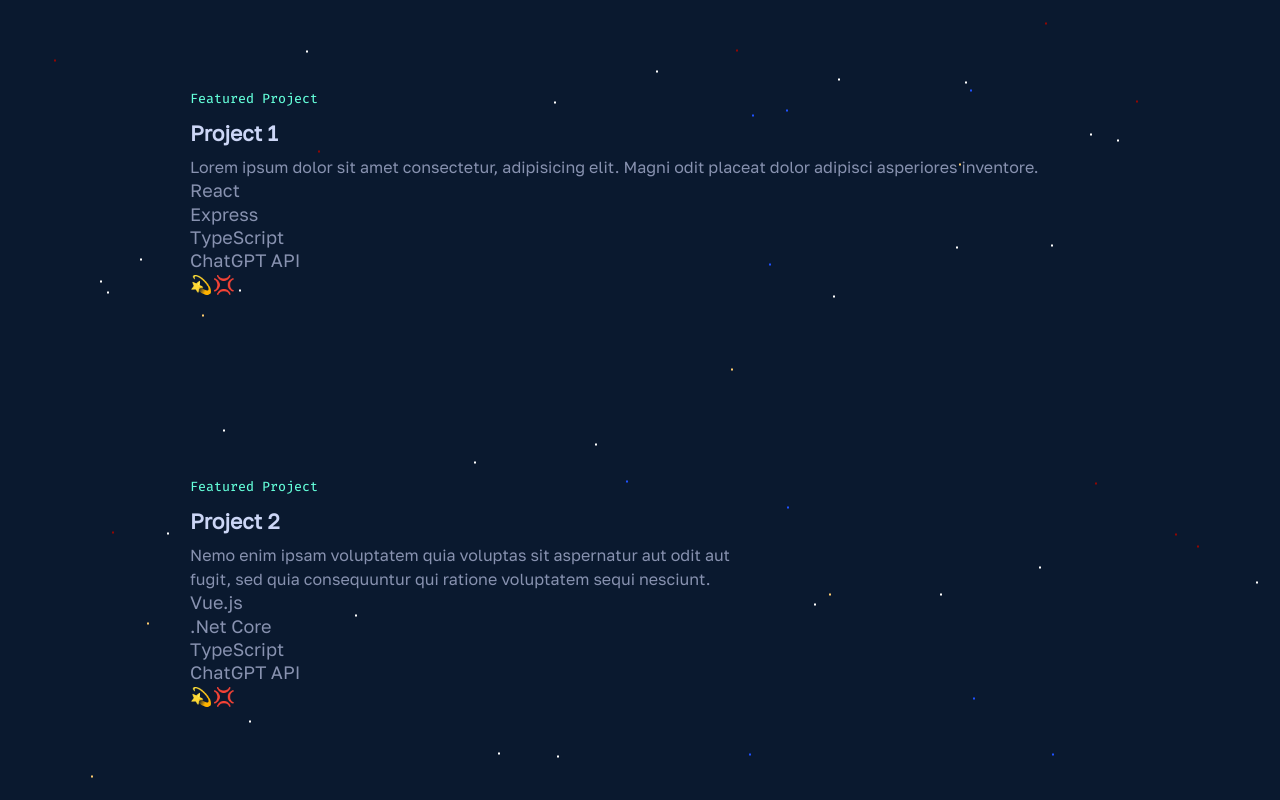
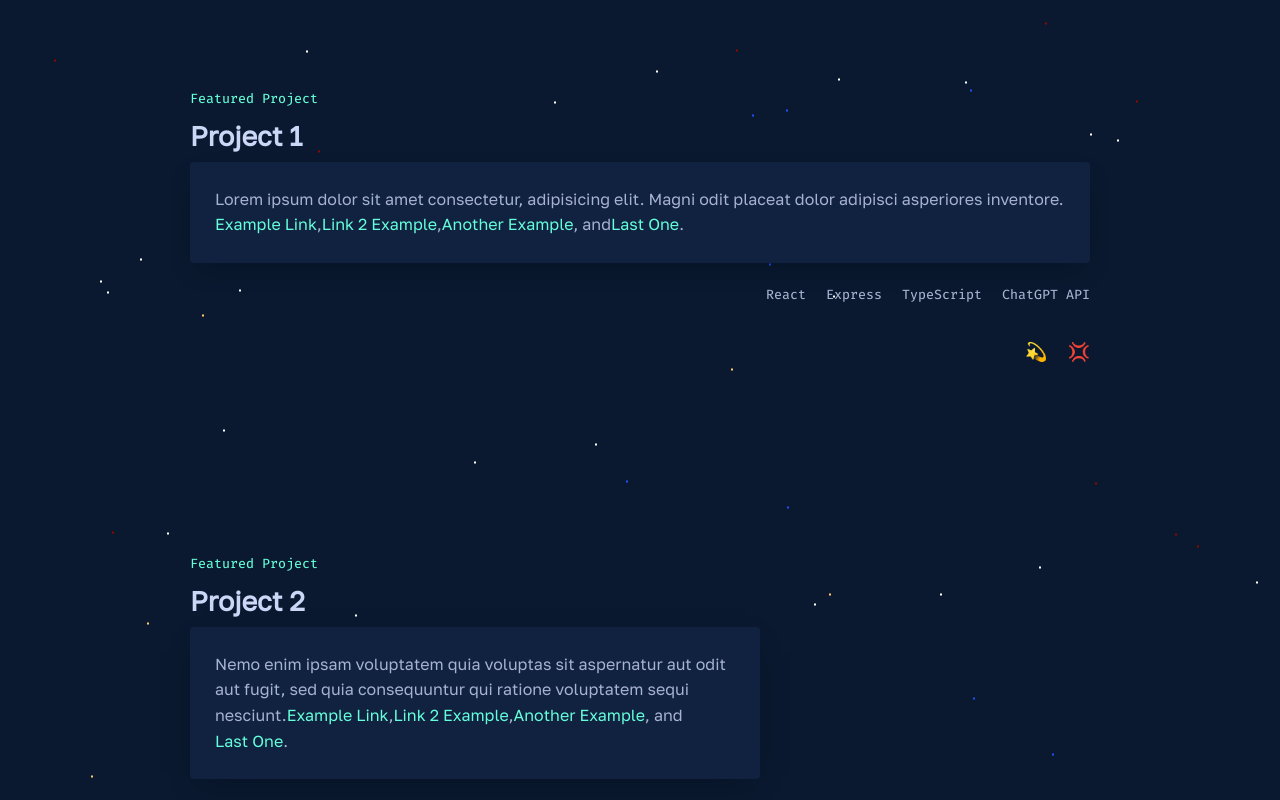
Before and after one commit to JosephBerm/Portfolio, a React (Create React App) app: page / in a window 1280 px wide. Shown: the part 2400-3200 px from the top of the page. Built offline with nearby package versions, Linux system fonts and the light colour scheme.

Commit message:
Continued the styling for the section
There are minor things that must be adjusted. When reaching media query 768, must make it align to the right, not left.

```diff
--- a/src/components/FeaturedProject.jsx
+++ b/src/components/FeaturedProject.jsx
@@ -13,7 +13,37 @@ function FeaturedProject({ projectDetails }) {
 				</a>
 			</h3>
 			<div className='project-description'>
-				<p>{projectDetails.description}</p>
+				<p>
+					{projectDetails.description}
+					<a
+						href={projectDetails.githubLink}
+						target='_blank'
+						rel='noopener noreferrer'>
+						Example Link
+					</a>
+					,
+					<a
+						href={projectDetails.githubLink}
+						target='_blank'
+						rel='noopener noreferrer'>
+						Link 2 Example
+					</a>
+					,
+					<a
+						href={projectDetails.githubLink}
+						target='_blank'
+						rel='noopener noreferrer'>
+						Another Example
+					</a>
+					, and
+					<a
+						href={projectDetails.githubLink}
+						target='_blank'
+						rel='noopener noreferrer'>
+						Last One
+					</a>
+					.
+				</p>
 			</div>
 			<ul className='project-tech-list'>
 				{projectDetails.technologiesUsed.map((tech, index) => (
--- a/src/css/AboutSection.css
+++ b/src/css/AboutSection.css
@@ -3,10 +3,7 @@
 .about_section p {
 	margin: 0px 0px 15px;
 }
-.about_section p:last-child,
-p:last-of-type {
-	margin: 0px;
-}
+
 .about_section p > a::after {
 	content: "";
 	display: block;
--- a/src/css/App.css
+++ b/src/css/App.css
@@ -31,6 +31,7 @@
 	--red-stars: #900603;
 	--yellow-stars: #ffcc6f;
 	--blue-stars: #1f51ff;
+	--white: #e6f1ff;
 	--fz-xxs: 1.2rem;
 	--fz-xs: 1.3rem;
 	--fz-s: 1.4rem;
@@ -133,6 +134,11 @@ a {
 	position: relative;
 }
 
+a:hover,
+a:focus {
+	color: var(--green);
+}
+
 svg {
 	user-select: none;
 }
@@ -156,8 +162,12 @@ button:hover {
 }
 
 p {
-	font-size: var(--fz-md);
-	line-height: 2.2rem;
+	font-size: var(--fz-s);
+	line-height: 1.5;
+}
+p:last-child,
+p:last-of-type {
+	margin: 0px;
 }
 
 #root {
@@ -386,6 +396,10 @@ a.inline-link:focus-visible {
 	.section-header::after {
 		margin-left: 20px;
 	}
+	p {
+		font-size: var(--fz-md);
+		line-height: 1.4;
+	}
 }
 /*////////////////////////////////////////////////////////// TODO: 768px ~ App.css
 ////////////////////////////////////////////////////////// */
--- a/src/css/JobsSection.css
+++ b/src/css/JobsSection.css
@@ -107,7 +107,8 @@
 	padding: 0px;
 	margin: 0px;
 	list-style: none;
-	font-size: var(--fz-md);
+	font-size: var(--fz-s);
+	line-height: 1.5;
 }
 
 @media (prefers-reduced-motion: no-preference) {
--- a/src/css/ProjectsSection.css
+++ b/src/css/ProjectsSection.css
@@ -53,6 +53,100 @@
 	font-family: var(--font-mono);
 }
 
+.projects_section h3.project-title {
+	color: var(--white);
+	font-size: clamp(var(--clamped-heading));
+}
+
+.projects_section h3.project-title a {
+	position: static;
+	z-index: 1;
+}
+
+.projects_section h3.project-title a::before {
+	content: "";
+	display: block;
+	position: absolute;
+	z-index: 0;
+	width: 100%;
+	height: 100%;
+	top: 0px;
+	left: 0px;
+}
+
+.projects_section .project-description {
+	padding: 20px 0px;
+	background-color: transparent;
+	transition: var(--transition);
+	position: relative;
+	z-index: 2;
+	border-radius: var(--border-radius);
+	color: var(--light-slate);
+	font-size: var(--fz-lg);
+}
+
+.projects_section .project-description p {
+	line-height: 1.6;
+}
+
+.projects_section .project-description a {
+	display: inline-block;
+	position: relative;
+	color: var(--green);
+	transition: var(--transition);
+}
+
+.projects_section ul.projects-list > li .project-tech-list {
+	margin: 10px 0px;
+	display: flex;
+	flex-wrap: wrap;
+	position: relative;
+	z-index: 2;
+	padding: 0px;
+	list-style: none;
+}
+
+.projects_section ul.projects-list > li:nth-of-type(2n + 1) .project-tech-list {
+	justify-content: flex-start;
+}
+
+.projects_section ul.projects-list > li .project-tech-list li {
+	margin: 0px 10px 5px 0px;
+	color: var(--lightest-slate);
+	font-family: var(--font-mono);
+	font-size: var(--fz-xs);
+	white-space: nowrap;
+}
+.projects_section ul.projects-list > li:nth-of-type(2n + 1) .project-tech-list li {
+	margin: 0px 10px 5px 0px;
+}
+
+.projects_section .project-links {
+	display: flex;
+	-webkit-box-align: center;
+	align-items: center;
+	position: relative;
+	margin-top: 10px;
+	margin-left: -10px;
+	color: var(--lightest-slate);
+}
+
+.projects_section
+	ul.projects-list
+	> li:nth-of-type(2n + 1):nth-of-type(2n + 1)
+	.project-links {
+	justify-content: flex-start;
+	margin-left: -10px;
+	margin-right: 0px;
+}
+
+.projects_section .project-links a {
+	display: flex;
+	justify-content: center;
+	align-items: center;
+	padding: 10px;
+}
+
 /*////////////////////////////////////////////////////////// TODO: 480px ~ Projects.css
 ////////////////////////////////////////////////////////// */
 @media screen and (min-width: 480px) {
@@ -80,6 +174,48 @@
 	.projects_section ul.projects-list .project-content {
 		grid-column: 1 / 9;
 	}
+	.projects_section h3.project-title {
+		color: var(--lightest-slate);
+	}
+	.projects_section h3.project-title a {
+		position: relative;
+	}
+
+	.projects_section .project-description {
+		box-shadow: 0 10px 30px -15px var(--navy-shadow);
+		background-color: var(--light-navy);
+		padding: 25px;
+	}
+
+	.projects_section .project-description:hover {
+		box-shadow: 0 20px 30px -15px var(--navy-shadow);
+	}
+
+	.projects_section ul.projects-list > li:nth-of-type(2n + 1) .project-tech-list {
+		justify-content: flex-end;
+	}
+
+	.projects_section ul.projects-list > li .project-tech-list {
+		margin: 25px 0px 10px;
+	}
+
+	.projects_section ul.projects-list > li:nth-of-type(2n + 1) .project-tech-list li {
+		margin: 0px 0px 5px 20px;
+	}
+
+	.projects_section ul.projects-list > li .project-tech-list li {
+		margin: 0px 20px 5px 0px;
+		color: var(--light-slate);
+	}
+
+	.projects_section
+		ul.projects-list
+		> li:nth-of-type(2n + 1):nth-of-type(2n + 1)
+		.project-links {
+		justify-content: flex-end;
+		margin-left: 0px;
+		margin-right: -10px;
+	}
 }
 
 /*////////////////////////////////////////////////////////// TODO: 768px ~ Projects.css
```
